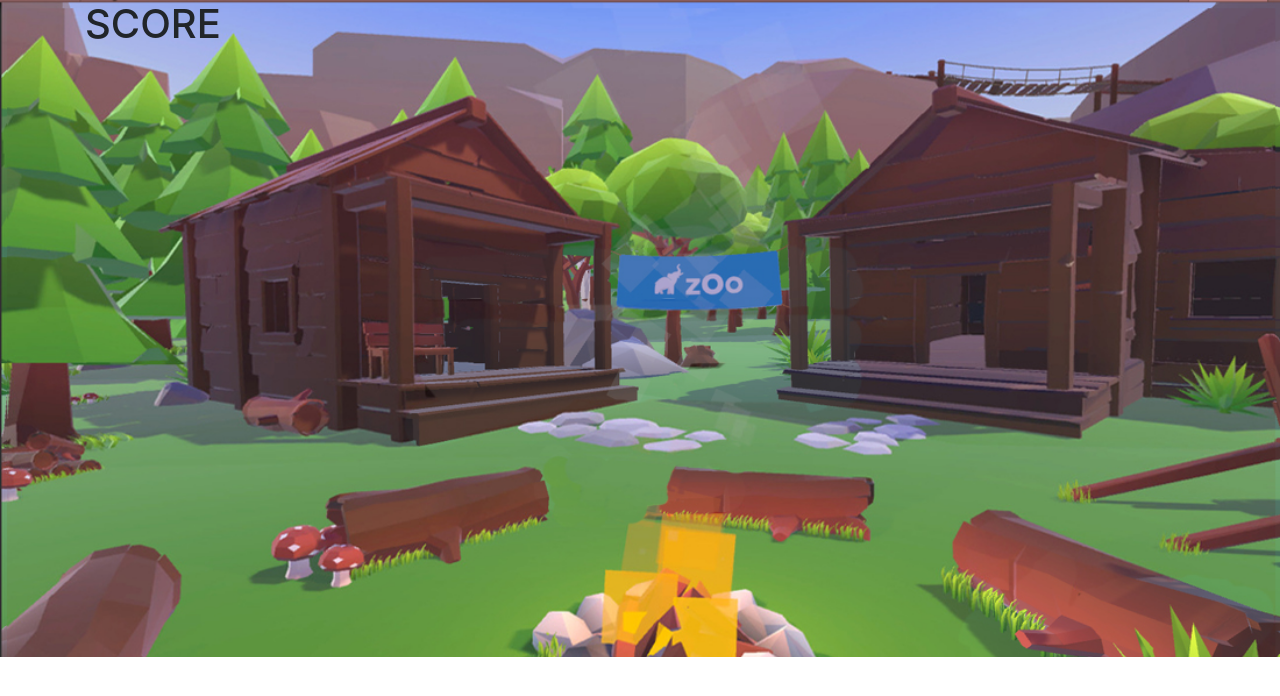
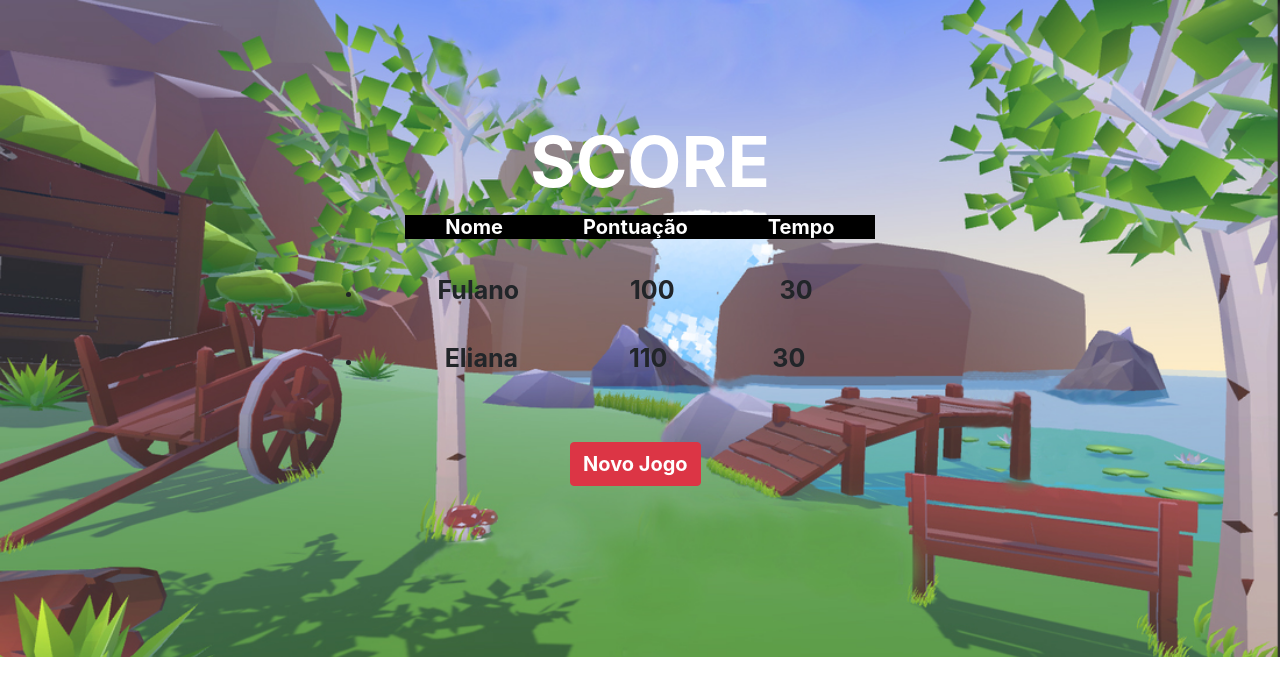
Before and after one commit to NobreEliana/TiroAoAlvo, an Angular app: page /Resultado in a window 1280 px wide. Shown: the top 696 px of the page. Built offline with nearby package versions, Linux system fonts and the light colour scheme.

Commit message:
criando ultima tela e Classes

```diff
--- a/src/app/view/resultado/resultado.component.html
+++ b/src/app/view/resultado/resultado.component.html
@@ -1,7 +1,35 @@
-<div class="background" style="height: 657px;">
+<div class="background2" style="height: 657px;">
     <div class="container">
-        <div class ="score d-flex align-items-center">
-            <h1>SCORE</h1>
+        <div class =" d-flex align-items-center">
+            <h1 class="score">SCORE</h1>
+        </div>
+        <div class="row justify-content-center">
+
+            <div class="col-6 align-content-center titulo">
+                <span>Nome</span>
+                <span>Pontuação</span>
+                <span>Tempo</span>
+            </div>
+            <div class="col-8 align-content-center resultado">
+                <ul>
+                    <li>
+                        <span>Fulano </span>
+                        <span>100</span>
+                        <span>30</span>
+                    </li>
+                    <li>
+                        <span>Eliana </span>
+                        <span>110</span>
+                        <span>30</span>
+                    </li>
+                </ul>
+            </div>
+        </div>
+
+        <div class="row justify-content-center">
+                <div class="col-6 align-content-center ">
+                    <button type="button" class="btn btn-danger  botao"  >Novo Jogo</button>
+                </div>
         </div>
     </div>
 </div>
--- a/src/app/view/resultado/resultado.component.less
+++ b/src/app/view/resultado/resultado.component.less
@@ -0,0 +1,50 @@
+.score{
+    font-weight: bold;
+    margin-top: 120px ;
+    margin-left:445px ;
+    font-size: 70px;
+        color: white;
+
+
+}
+
+.resultado, .titulo{
+    text-align: center;
+}
+
+.resultado{
+    margin-left: 35px;
+
+    li{
+        margin: 30px ;
+
+
+        span{
+        //     padding: 0px 20px;
+             margin-right: 105px;
+             font-size: 25px;
+             font-weight: bold;
+        }
+    }
+}
+
+
+.titulo{
+
+    span{
+        padding: 0px 40px;
+        font-size: 20px;
+        font-weight: bold;
+        background: black;
+        color: white;
+    }
+}
+
+.botao{
+    text-align: center;
+    margin: 35px 200px;
+    font-weight: bold;
+    font-size: 20px;
+
+
+}
--- a/src/styles.less
+++ b/src/styles.less
@@ -5,3 +5,10 @@
     height: 657px;
     display: flex;
 }
+
+.background2{
+    background: url(../src/assets/images/cenario2.jpg)  no-repeat ;
+    background-size: 100%;
+    height: 657px;
+    display: flex;
+}
```
Also changed, not shown: src/app/core/model/alvo.ts (+17 -1 lines), src/app/core/model/jogo.ts (added, +27 -0 lines), 1 other file (tests, documents, lock files or other folders).
